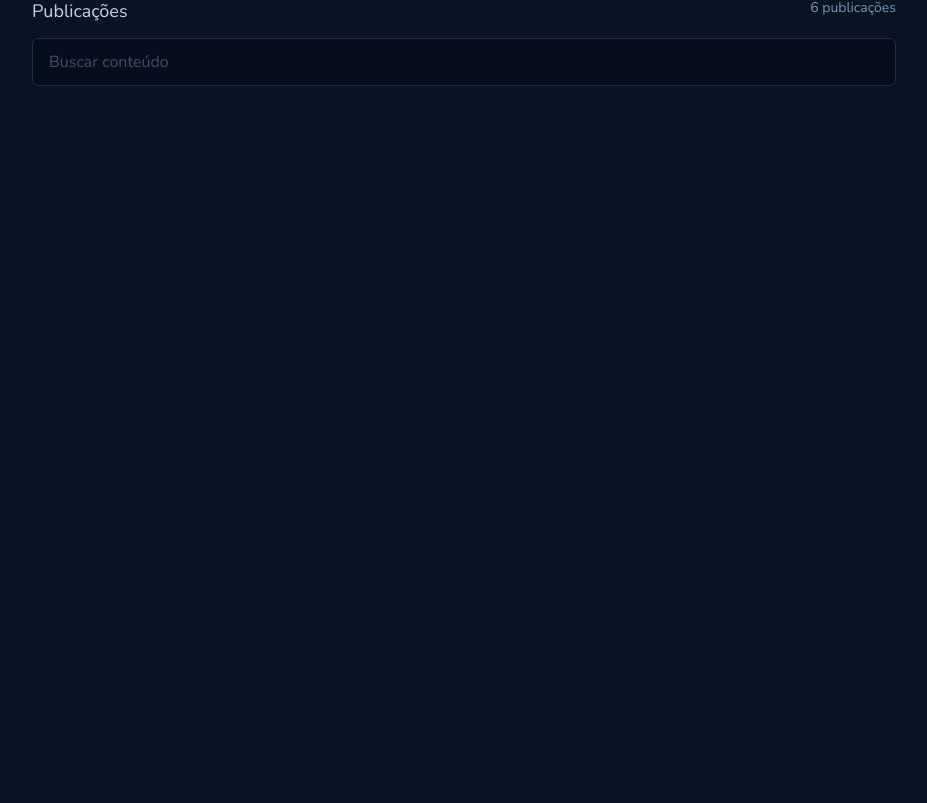
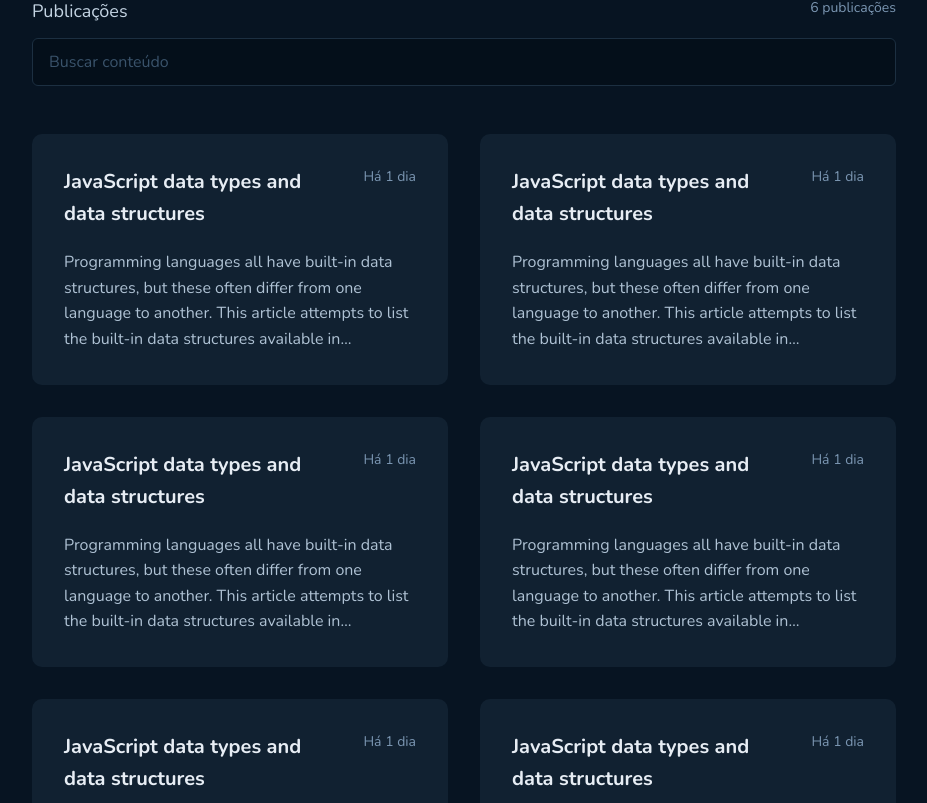
Before and after one commit to pedrOAlquimim/github-blog, a React (Vite) app: page / in a window 1280 px wide. Shown: the part 497-1300 px from the top of the page, without its empty margins (176-1103 px from the left). Before the commit the page ends 800 px from the top, so only its background shows below. Built offline with nearby package versions, Linux system fonts and the light colour scheme.

Commit message:
post styles done

```diff
--- /dev/null
+++ b/src/pages/Home/components/Post/index.tsx
@@ -0,0 +1,23 @@
+import { PostContainer } from "./styles";
+
+export function Post() {
+  return (
+    <PostContainer>
+      <header>
+        <h3>JavaScript data types and data structures</h3>
+        <span>Há 1 dia</span>
+      </header>
+
+      <p>
+        Programming languages all have built-in data structures, but these often differ from one language to another. This article attempts to list the built-in data structures available in JavaScript and what properties they have. These can be used to build other data structures. Wherever possible, comparisons with other languages are drawn.
+
+        Dynamic typing
+        JavaScript is a loosely typed and dynamic language. Variables in JavaScript are not directly associated with any particular value type, and any variable can be assigned (and re-assigned) values of all types:
+
+        let foo = 42; // foo is now a number
+        foo = 'bar'; // foo is now a string
+        foo = true; // foo is now a boolean
+      </p>
+    </PostContainer>
+  )
+}
--- /dev/null
+++ b/src/pages/Home/components/Post/styles.ts
@@ -0,0 +1,37 @@
+import styled from "styled-components";
+
+export const PostContainer = styled.div`
+  width: 100%;
+  max-width: 26rem;
+  max-height: 16.5rem;
+  padding: 2rem;
+  border-radius: 10px;
+  background: ${props => props.theme["base-post"]};
+
+  header {
+    display: flex;
+    justify-content: space-between;
+    gap: 1rem;
+    margin-bottom: 1.25rem;
+
+    h3 {
+      flex: 1;
+      font-size: 1.25rem;
+      color: ${props => props.theme["base-title"]};
+      text-overflow: ellipsis;
+    }
+
+    span {
+      font-size: 0.875rem;
+      color: ${props => props.theme["base-span"]};
+    }
+  }
+
+  p {
+    overflow: hidden;
+    text-overflow: ellipsis;
+    display: -webkit-box;
+    -webkit-box-orient: vertical;
+    -webkit-line-clamp: 4;
+  }
+`
--- a/src/pages/Home/index.tsx
+++ b/src/pages/Home/index.tsx
@@ -1,7 +1,8 @@
 import { Header } from '../../components/Header'
+import { Post } from './components/Post'
 import { ProfileCard } from './components/ProfileCard'
 import { SearchForm } from './components/SearchForm'
-import { HomeContainer, SearchContainer } from './styles'
+import { HomeContainer, PostConatainer, SearchContainer } from './styles'
 
 export function Home() {
   return (
@@ -19,6 +20,15 @@
 
           <SearchForm />
         </SearchContainer>
+
+        <PostConatainer>
+          <Post />
+          <Post />
+          <Post />
+          <Post />
+          <Post />
+          <Post />
+        </PostConatainer>
       </HomeContainer>
     </div>
   )
--- a/src/pages/Home/styles.ts
+++ b/src/pages/Home/styles.ts
@@ -28,3 +28,10 @@
     }
   }
 `
+
+export const PostConatainer = styled.div`
+  margin-bottom: 14.625rem;
+  display: flex;
+  flex-wrap: wrap;
+  gap: 2rem;
+`
```
